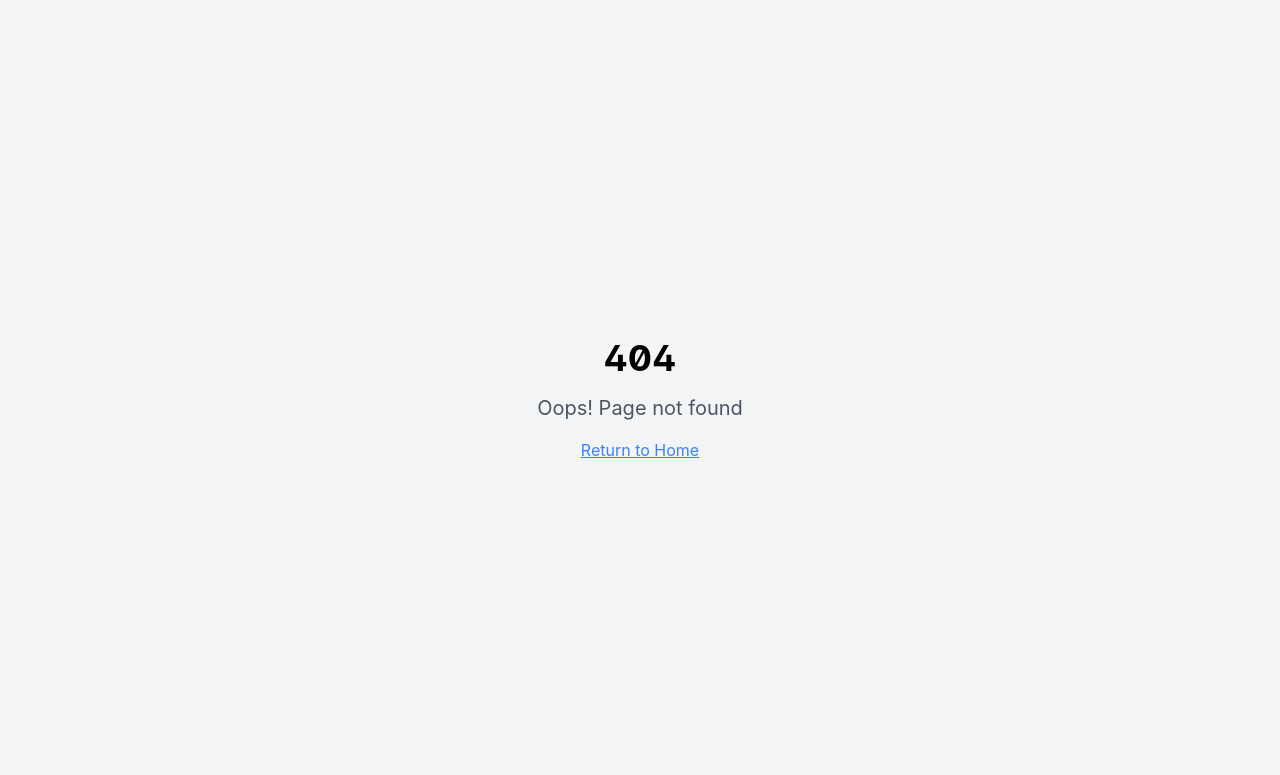
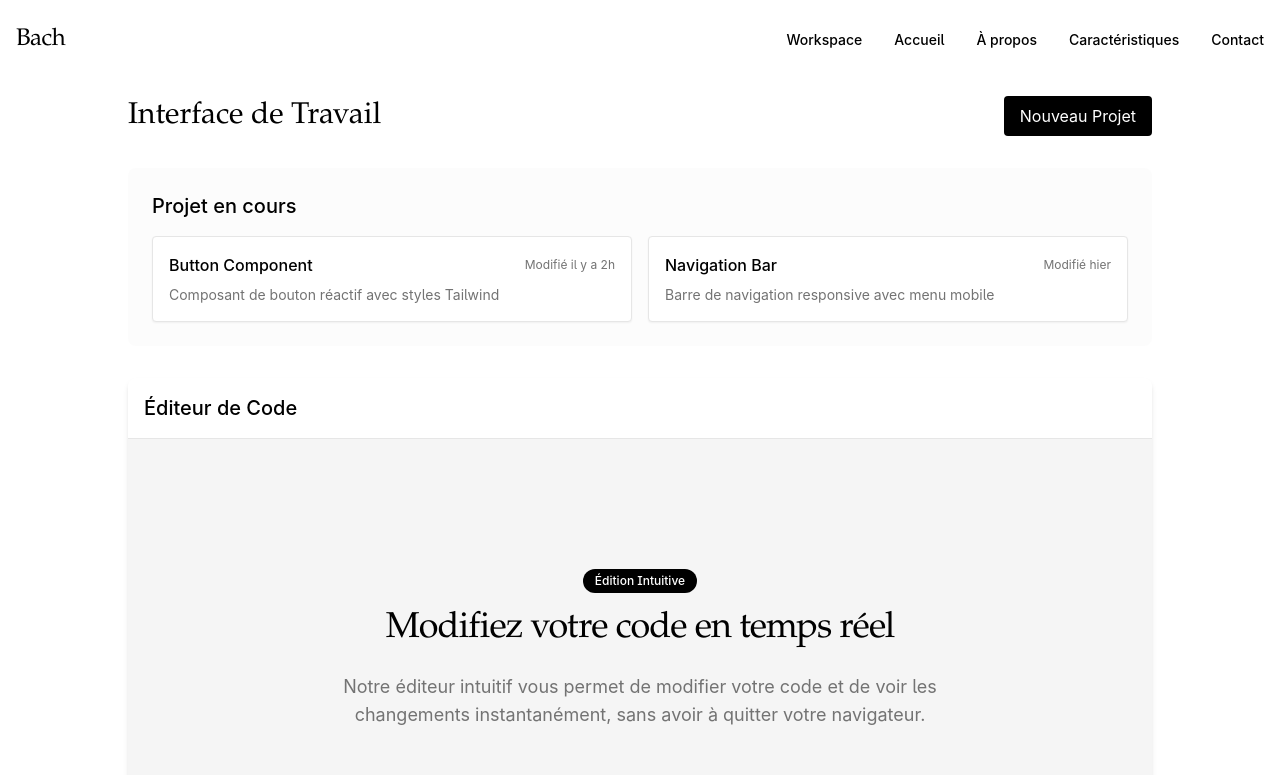
Before and after one commit to alibaba7744/bach-source-symphony, a React (Vite) app: page /workspace in a window 1280 px wide. Before the commit this address had no page. Shown: the top 775 px of the page. Built offline with nearby package versions, Linux system fonts and the light colour scheme.

Commit message:
Navigate directly to work interface
The prompt requests that the application navigates directly to the work interface upon loading.
</

```diff
--- a/src/App.tsx
+++ b/src/App.tsx
@@ -3,8 +3,9 @@ import { Toaster } from "@/components/ui/toaster";
 import { Toaster as Sonner } from "@/components/ui/sonner";
 import { TooltipProvider } from "@/components/ui/tooltip";
 import { QueryClient, QueryClientProvider } from "@tanstack/react-query";
-import { BrowserRouter, Routes, Route } from "react-router-dom";
+import { BrowserRouter, Routes, Route, Navigate } from "react-router-dom";
 import Index from "./pages/Index";
+import Workspace from "./pages/Workspace";
 import NotFound from "./pages/NotFound";
 import { AnimatePresence } from "framer-motion";
 
@@ -18,7 +19,9 @@ const App = () => (
       <BrowserRouter>
         <AnimatePresence mode="wait">
           <Routes>
-            <Route path="/" element={<Index />} />
+            <Route path="/" element={<Navigate to="/workspace" replace />} />
+            <Route path="/home" element={<Index />} />
+            <Route path="/workspace" element={<Workspace />} />
             {/* ADD ALL CUSTOM ROUTES ABOVE THE CATCH-ALL "*" ROUTE */}
             <Route path="*" element={<NotFound />} />
           </Routes>
--- a/src/components/Navbar.tsx
+++ b/src/components/Navbar.tsx
@@ -1,6 +1,7 @@
 
 import React, { useState, useEffect } from 'react';
 import { motion, AnimatePresence } from 'framer-motion';
+import { Link } from 'react-router-dom';
 
 const Navbar = () => {
   const [isScrolled, setIsScrolled] = useState(false);
@@ -15,6 +16,14 @@ const Navbar = () => {
     return () => window.removeEventListener('scroll', handleScroll);
   }, []);
 
+  const navItems = [
+    { label: 'Workspace', path: '/workspace' },
+    { label: 'Accueil', path: '/home' },
+    { label: 'À propos', path: '/home#a-propos' },
+    { label: 'Caractéristiques', path: '/home#caracteristiques' },
+    { label: 'Contact', path: '/home#contact' }
+  ];
+
   return (
     <>
       <header
@@ -24,22 +33,22 @@ const Navbar = () => {
       >
         <div className="container mx-auto px-4">
           <div className="flex items-center justify-between">
-            <a
-              href="#"
+            <Link
+              to="/workspace"
               className="text-2xl font-serif font-medium tracking-tight"
             >
               Bach
-            </a>
+            </Link>
 
             <nav className="hidden md:flex items-center space-x-8">
-              {['Accueil', 'À propos', 'Caractéristiques', 'Contact'].map((item) => (
-                <a
-                  key={item}
-                  href={`#${item.toLowerCase().replace(/\s+/g, '-')}`}
+              {navItems.map((item) => (
+                <Link
+                  key={item.label}
+                  to={item.path}
                   className="text-sm font-medium hover:text-black/70 transition-colors duration-200 link-hover"
                 >
-                  {item}
-                </a>
+                  {item.label}
+                </Link>
               ))}
             </nav>
 
@@ -68,18 +77,19 @@ const Navbar = () => {
             transition={{ duration: 0.3 }}
           >
             <nav className="flex flex-col space-y-6 pt-8">
-              {['Accueil', 'À propos', 'Caractéristiques', 'Contact'].map((item, index) => (
-                <motion.a
-                  key={item}
-                  href={`#${item.toLowerCase().replace(/\s+/g, '-')}`}
+              {navItems.map((item, index) => (
+                <motion.div key={item.label}>
+                  <Link
+                    to={item.path}
                     className="text-2xl font-medium hover:text-black/70 transition-colors duration-200"
                     initial={{ opacity: 0, y: 10 }}
                     animate={{ opacity: 1, y: 0 }}
                     transition={{ delay: 0.1 + index * 0.1 }}
                     onClick={() => setMobileMenuOpen(false)}
                   >
-                  {item}
-                </motion.a>
+                    {item.label}
+                  </Link>
+                </motion.div>
               ))}
             </nav>
           </motion.div>
--- /dev/null
+++ b/src/pages/Workspace.tsx
@@ -0,0 +1,60 @@
+
+import React, { useEffect } from 'react';
+import { motion } from 'framer-motion';
+import TextEditor from '@/components/TextEditor';
+import Layout from '@/components/Layout';
+
+const Workspace = () => {
+  useEffect(() => {
+    document.title = 'Bach - Interface de Travail';
+  }, []);
+
+  return (
+    <Layout>
+      <div className="container mx-auto px-4 py-8 mt-16">
+        <motion.div
+          initial={{ opacity: 0, y: 20 }}
+          animate={{ opacity: 1, y: 0 }}
+          transition={{ duration: 0.6 }}
+          className="max-w-5xl mx-auto"
+        >
+          <div className="flex justify-between items-center mb-8">
+            <h1 className="text-3xl font-serif font-medium">Interface de Travail</h1>
+            <button className="px-4 py-2 bg-primary text-white rounded hover:bg-primary/90 transition-colors">
+              Nouveau Projet
+            </button>
+          </div>
+
+          <div className="bg-secondary/30 rounded-lg p-6 mb-8">
+            <h2 className="text-xl font-medium mb-4">Projet en cours</h2>
+            <div className="flex flex-wrap gap-4">
+              <div className="flex-1 min-w-[300px] bg-white p-4 rounded shadow-sm border border-border">
+                <div className="flex justify-between items-center mb-2">
+                  <span className="font-medium">Button Component</span>
+                  <span className="text-xs text-muted-foreground">Modifié il y a 2h</span>
+                </div>
+                <p className="text-sm text-muted-foreground">Composant de bouton réactif avec styles Tailwind</p>
+              </div>
+              <div className="flex-1 min-w-[300px] bg-white p-4 rounded shadow-sm border border-border">
+                <div className="flex justify-between items-center mb-2">
+                  <span className="font-medium">Navigation Bar</span>
+                  <span className="text-xs text-muted-foreground">Modifié hier</span>
+                </div>
+                <p className="text-sm text-muted-foreground">Barre de navigation responsive avec menu mobile</p>
+              </div>
+            </div>
+          </div>
+
+          <div className="bg-white rounded-lg shadow-md overflow-hidden">
+            <div className="border-b border-border p-4">
+              <h2 className="text-xl font-medium">Éditeur de Code</h2>
+            </div>
+            <TextEditor />
+          </div>
+        </motion.div>
+      </div>
+    </Layout>
+  );
+};
+
+export default Workspace;
```
Lines whose indentation alone changed are shown as unchanged.
